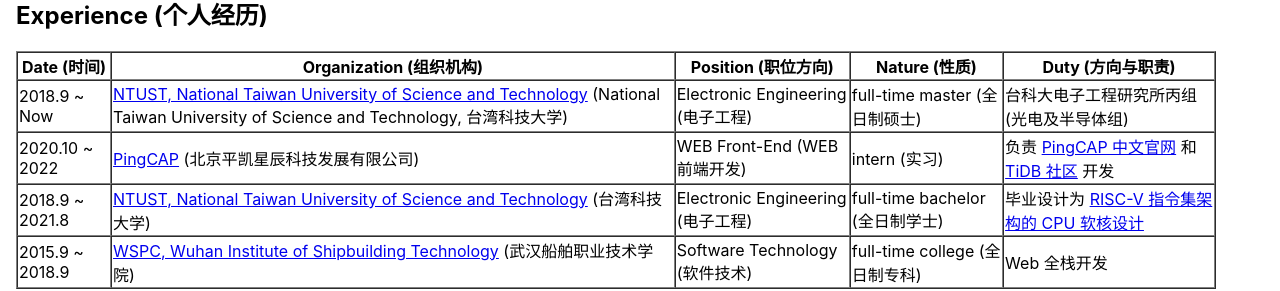
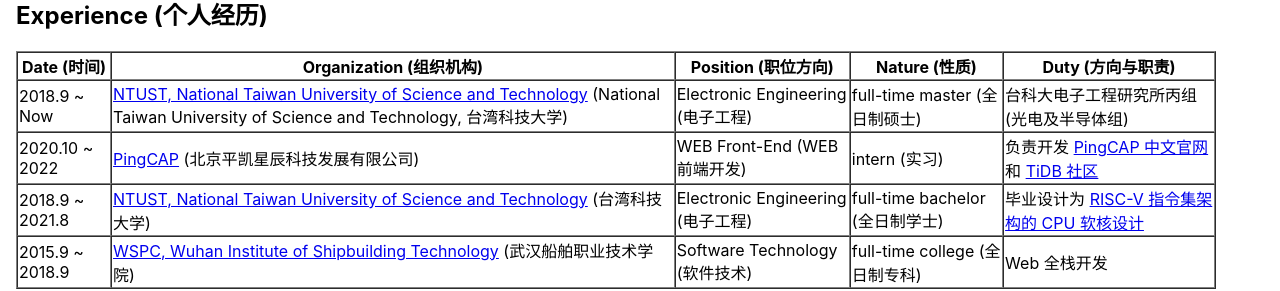
Before and after one commit to cw1997/changwei.me, a React app: page / in a window 1280 px wide. Shown: the part 1018-1309 px from the top of the page. Built offline with nearby package versions, Linux system fonts and the light colour scheme.

Commit message:
update data: fix Chinese grammar
Signed-off-by: Chang Wei <changwei1006@gmail.com>

```diff
--- a/src/pages/Home/Home.tsx
+++ b/src/pages/Home/Home.tsx
@@ -100,7 +100,7 @@
             </tr>
             <tr>
               <td>2020.10 ~ 2022</td><td><a href="https://pingcap.com">PingCAP</a> (北京平凯星辰科技发展有限公司)</td><td>WEB Front-End (WEB前端开发)</td><td>intern (实习)</td>
-              <td>负责 <a href="https://pingcap.com/zh">PingCAP 中文官网</a> 和 <a href="https://tidb.io">TiDB 社区</a> 开发</td>
+              <td>负责开发 <a href="https://pingcap.com/zh">PingCAP 中文官网</a> 和 <a href="https://tidb.io">TiDB 社区</a></td>
             </tr>
             <tr>
               <td>2018.9 ~ 2021.8</td><td><a href="https://www.ntust.edu.tw/">NTUST, National Taiwan University of Science and Technology</a> (台湾科技大学)</td><td>Electronic Engineering (电子工程)</td><td>full-time bachelor (全日制学士)</td>
```
